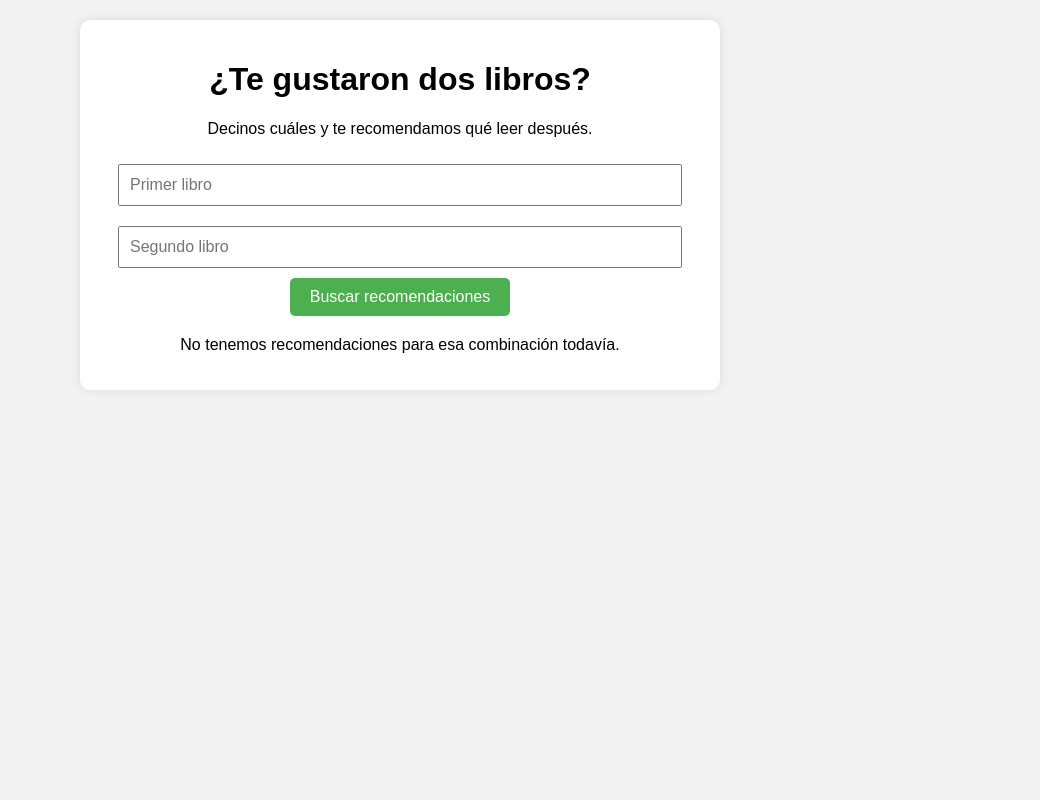
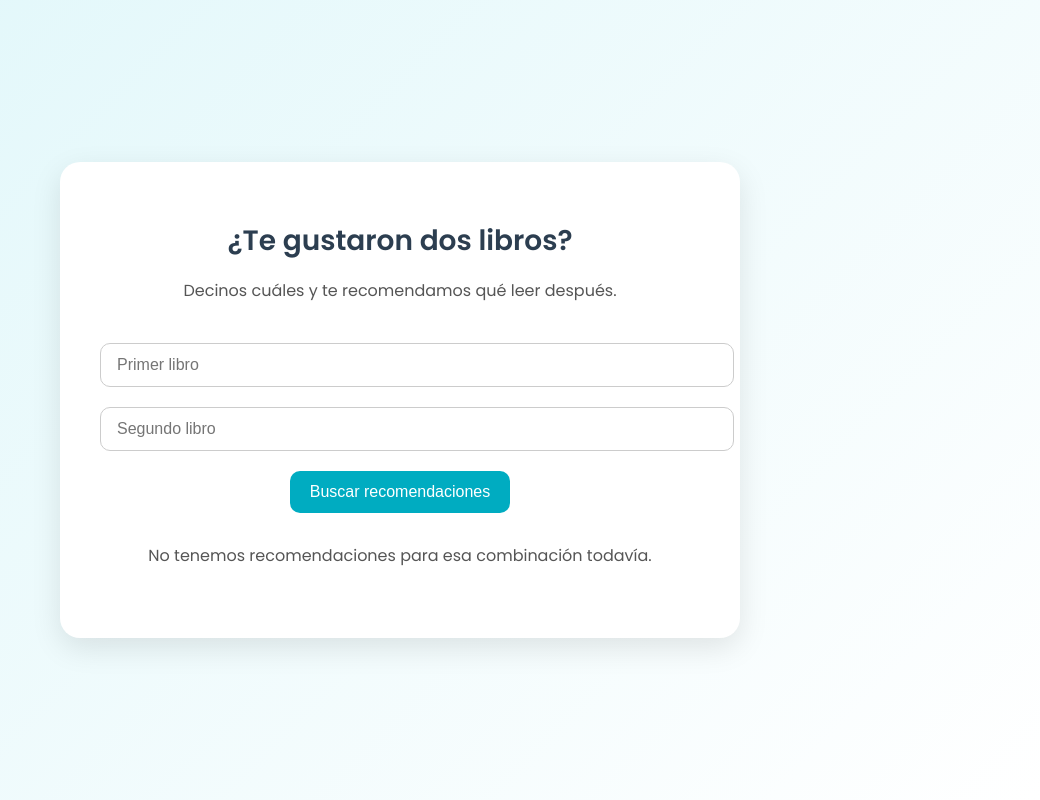
Before and after one commit to DumbleDodge/bookmood, a plain HTML site: page index.html in a window 1280 px wide. Both pictures are taken after a click on the button "Buscar recomendaciones". Shown: the whole page, without its empty margins (240-1280 px from the left). Drawn offline with Linux system fonts and the light colour scheme.

Commit message:
Añadidas portadas

```diff
--- a/index.html
+++ b/index.html
@@ -4,45 +4,83 @@
   <meta charset="UTF-8">
   <meta name="viewport" content="width=device-width, initial-scale=1.0">
   <title>Bookmood - Recomendaciones</title>
+  <link href="https://fonts.googleapis.com/css2?family=Poppins:wght@400;600&display=swap" rel="stylesheet">
   <style>
     body {
-      font-family: Arial, sans-serif;
-      background: #f2f2f2;
+      font-family: 'Poppins', sans-serif;
+      background: linear-gradient(135deg, #e0f7fa, #ffffff);
       margin: 0;
-      padding: 20px;
+      padding: 0;
+      display: flex;
+      justify-content: center;
+      align-items: center;
+      min-height: 100vh;
+    }
+    .container {
+      background: white;
+      padding: 40px;
+      border-radius: 20px;
+      box-shadow: 0 10px 30px rgba(0, 0, 0, 0.1);
+      width: 90%;
+      max-width: 600px;
       text-align: center;
     }
-    .container {
-      max-width: 600px;
-      margin: auto;
-      background: white;
-      padding: 20px;
-      border-radius: 10px;
-      box-shadow: 0 0 10px rgba(0,0,0,0.1);
+    h1 {
+      margin-bottom: 10px;
+      font-size: 28px;
+      color: #2c3e50;
+    }
+    p {
+      color: #555;
+      margin-bottom: 30px;
     }
     input {
-      width: 90%;
-      padding: 10px;
+      width: 100%;
+      padding: 12px 16px;
       margin: 10px 0;
       font-size: 16px;
+      border: 1px solid #ccc;
+      border-radius: 10px;
+      transition: 0.3s ease;
+    }
+    input:focus {
+      border-color: #00acc1;
+      outline: none;
     }
     button {
-      padding: 10px 20px;
+      margin-top: 10px;
+      padding: 12px 20px;
       font-size: 16px;
-      background-color: #4CAF50;
+      background-color: #00acc1;
       color: white;
       border: none;
-      border-radius: 5px;
+      border-radius: 10px;
       cursor: pointer;
+      transition: 0.3s ease;
+    }
+    button:hover {
+      background-color: #008b9a;
     }
     .results {
-      margin-top: 20px;
+      margin-top: 30px;
     }
     .book {
-      background: #e6e6e6;
-      margin: 10px;
-      padding: 10px;
-      border-radius: 8px;
+      background: #f0f9fa;
+      margin: 10px 0;
+      padding: 15px;
+      border-radius: 12px;
+      box-shadow: 0 2px 6px rgba(0,0,0,0.05);
+      font-weight: 500;
+      color: #2c3e50;
+      display: flex;
+      align-items: center;
+      gap: 15px;
+    }
+    .book img {
+      width: 50px;
+      height: 75px;
+      object-fit: cover;
+      border-radius: 6px;
     }
   </style>
 </head>
@@ -59,19 +97,19 @@
   <script>
     const data = {
       "Proyecto Hail Mary|La vieja guardia": [
-        "Amanecer Rojo",
-        "El marciano",
-        "Cánticos de la lejana Tierra"
+        { title: "Amanecer Rojo", cover: "https://covers.openlibrary.org/b/isbn/9788499187905-M.jpg" },
+        { title: "El marciano", cover: "https://covers.openlibrary.org/b/isbn/9780804139021-M.jpg" },
+        { title: "Cánticos de la lejana Tierra", cover: "https://covers.openlibrary.org/b/isbn/9788497599243-M.jpg" }
       ],
       "Mundo Anillo|Cita con Rama": [
-        "Tau Cero",
-        "El libro del día del juicio final",
-        "Las fuentes del paraíso"
+        { title: "Tau Cero", cover: "https://covers.openlibrary.org/b/isbn/9788498006290-M.jpg" },
+        { title: "El libro del día del juicio final", cover: "https://covers.openlibrary.org/b/isbn/9788498007884-M.jpg" },
+        { title: "Las fuentes del paraíso", cover: "https://covers.openlibrary.org/b/isbn/9788498008010-M.jpg" }
       ],
       "Amanecer Rojo|El problema de los tres cuerpos": [
-        "Dune",
-        "Hyperion",
-        "Snow Crash"
+        { title: "Dune", cover: "https://covers.openlibrary.org/b/isbn/9780441172719-M.jpg" },
+        { title: "Hyperion", cover: "https://covers.openlibrary.org/b/isbn/9780553283686-M.jpg" },
+        { title: "Snow Crash", cover: "https://covers.openlibrary.org/b/isbn/9780553380958-M.jpg" }
       ]
     };
 
@@ -84,12 +122,22 @@
       const resultDiv = document.getElementById('results');
       resultDiv.innerHTML = '';
 
-      if (data[combo] || data[reverseCombo]) {
-        const recs = data[combo] || data[reverseCombo];
-        recs.forEach(title => {
+      const recs = data[combo] || data[reverseCombo];
+
+      if (recs) {
+        recs.forEach(book => {
           const bookEl = document.createElement('div');
           bookEl.className = 'book';
-          bookEl.textContent = title;
+
+          const img = document.createElement('img');
+          img.src = book.cover;
+          img.alt = book.title;
+
+          const title = document.createElement('span');
+          title.textContent = book.title;
+
+          bookEl.appendChild(img);
+          bookEl.appendChild(title);
           resultDiv.appendChild(bookEl);
         });
       } else {
```
